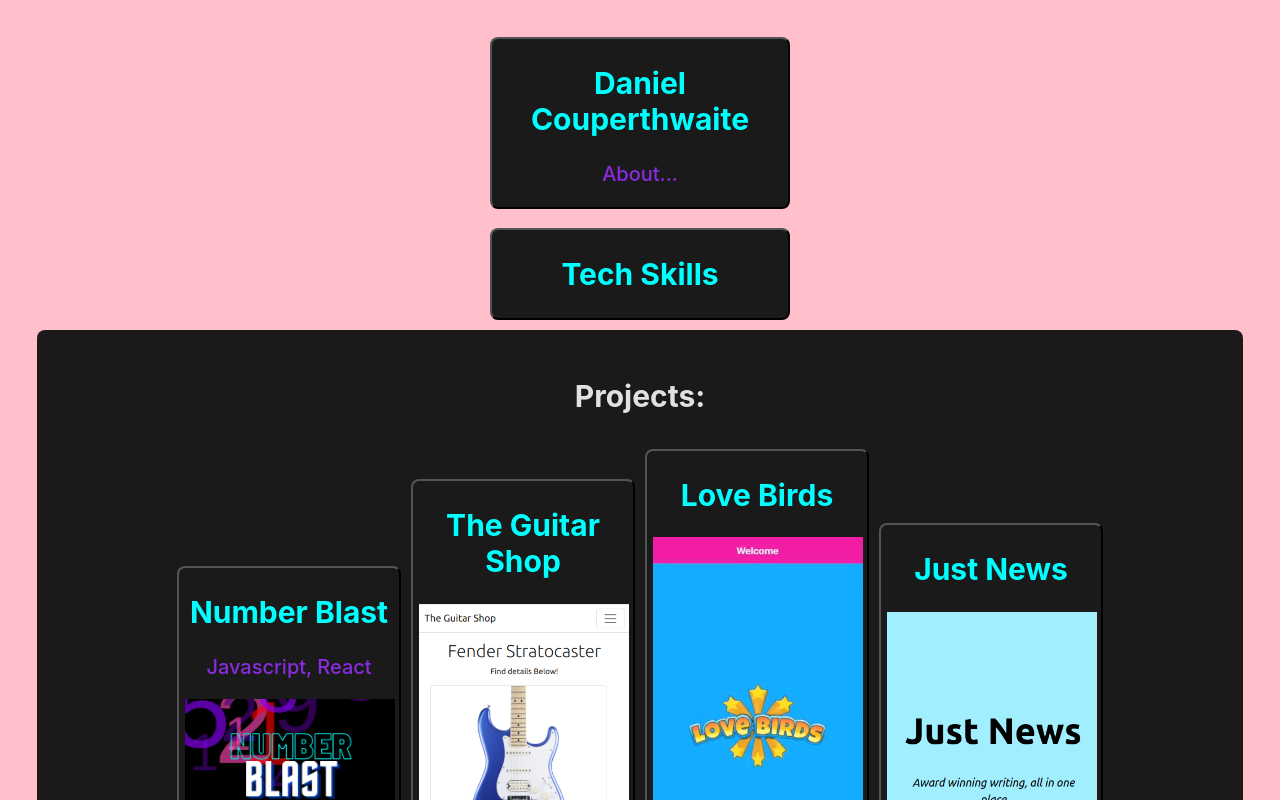
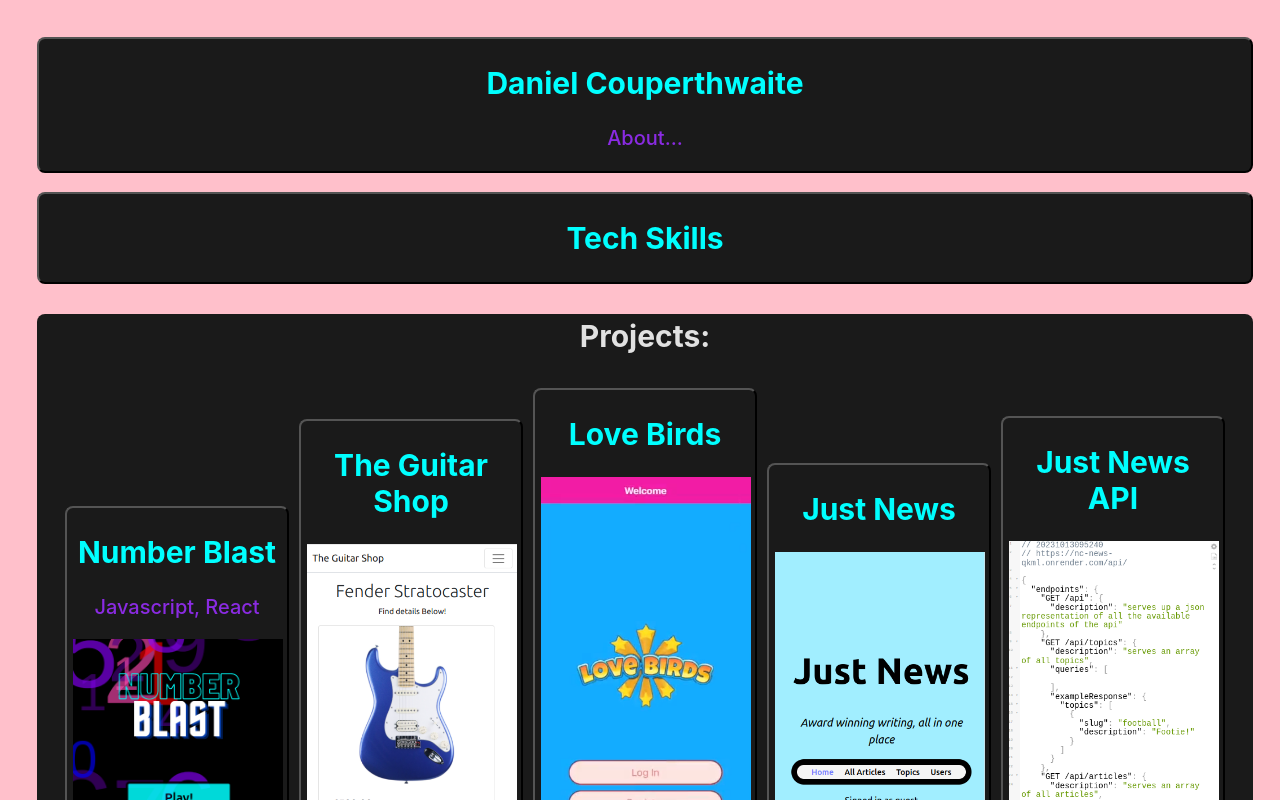
Before and after one commit to DanielCouperthwaite/urban-health, a React (Vite) app: page /home in a window 1280 px wide. Shown: the top 800 px of the page. Built offline with nearby package versions, Linux system fonts and the light colour scheme.

Commit message:
styling for home project section

```diff
--- a/src/Home/Home.css
+++ b/src/Home/Home.css
@@ -28,13 +28,14 @@ button {
 .projects {
     border-radius: 8px;
     margin: 5px;
-    padding: 0.3em 0.3em;
+    /* padding: 0.3em 0.3em;  */
     background-color: #1a1a1a;
     font-size: 1em;
     font-weight: 500;
     font-family: inherit;
     /* width: 4.7em;
     size: 1em; */
+    width: 100%;
   }
 
 .project-button {
--- a/src/index.css
+++ b/src/index.css
@@ -44,7 +44,8 @@ button {
   background-color: #1a1a1a;
   cursor: pointer;
   transition: border-color 0.25s;
-  width: 4.7em;
+  /* width: 4.7em; */
+  width: 100%;
 }
 button:hover {
   border-color: #646cff;
```
